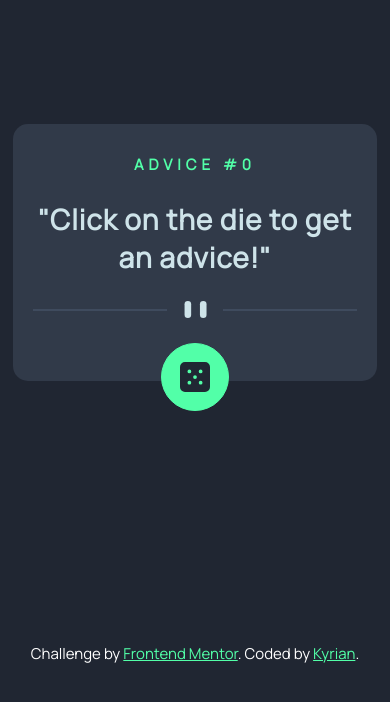
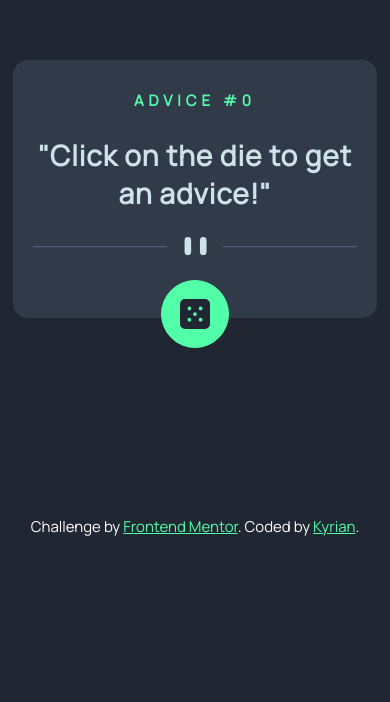
Before and after one commit to Kayfresh/random-Advice-generator, a plain HTML site: page index.html in a window 390 px wide. Shown: the part 138-840 px from the top of the page. Drawn offline with Linux system fonts and the light colour scheme.

Commit message:
Fixed the attriution problem not displaying correctly on mobile

```diff
--- a/style.css
+++ b/style.css
@@ -153,7 +153,7 @@ main {
 
 @media screen and (max-width: 576px) {
   main {
-    height: 95vh;
+    height: 85vh;
   }
 
   .container {
@@ -164,7 +164,7 @@ main {
 @media screen and (max-width: 480px) {
   main {
     width: 100%;
-    height: 95vh;
+    height: 80vh;
   }
 
   .container {
@@ -206,7 +206,7 @@ main {
 @media screen and (max-width: 320px) {
   main {
     width: 100%;
-    height: 95vh;
+    height: 80vh;
   }
 
   .container {
```
